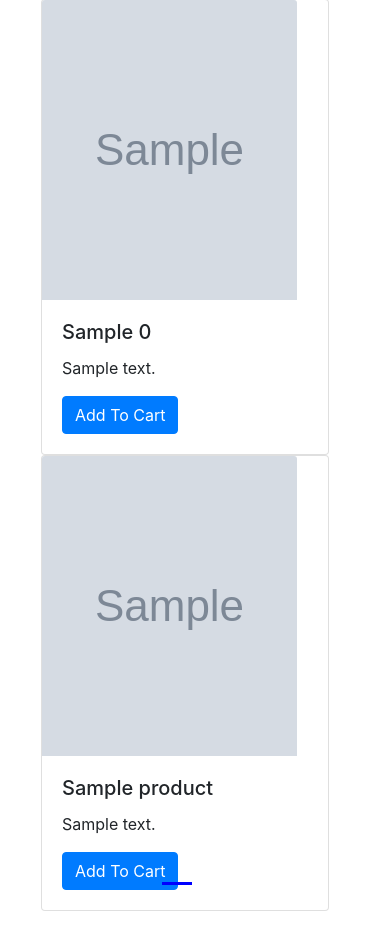
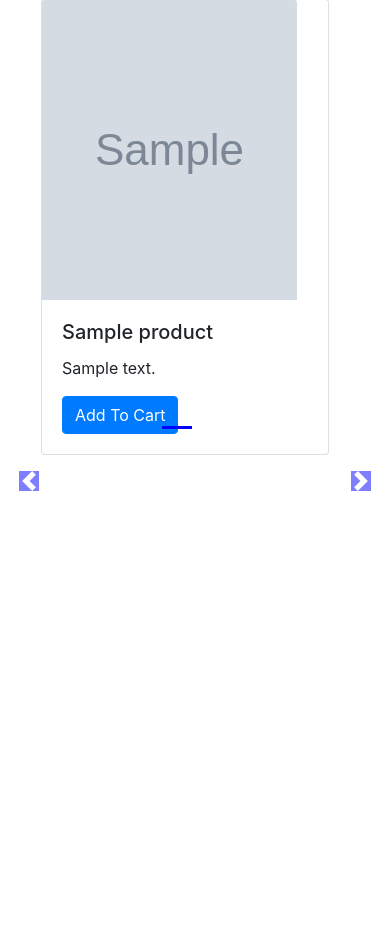
Before and after one commit to savanitaliya11/Myawesom_cart, a Django app: template mac/shop/templates/shop/index.html in a window 390 px wide. Shown: the part 129-1056 px from the top of the page. After the commit the page ends 620 px from the top, so only its background shows below. Run offline with Django 3.2, Linux system fonts and the light colour scheme; the template is opened without the code that fills it: most values are stand-ins (such as "Sample title", 1, 10 or a date in 2020); grey boxes marked "Sample" are stand-in pictures; some libraries are stand-ins or nearby versions.

Commit message:
modify cart and slides

```diff
--- a/mac/shop/templates/shop/basic.html
+++ b/mac/shop/templates/shop/basic.html
@@ -26,9 +26,7 @@
       <li class="nav-item active">
         <a class="nav-link" href="#">Home <span class="sr-only">(current)</span></a>
       </li>
-      <li class="nav-item">
-        <a class="nav-link" href="#">Link</a>
-      </li>
+
       <li class="nav-item dropdown">
         <a class="nav-link dropdown-toggle" href="#" id="navbarDropdown" role="button" data-toggle="dropdown" aria-haspopup="true" aria-expanded="false">
           Dropdown
@@ -42,6 +40,9 @@
       </li>
       <li class="nav-item">
         <a class="nav-link disabled" href="#" tabindex="-1" aria-disabled="true">Disabled</a>
+      </li>
+      <li class="nav-item">
+        <a  class="nav-link" href="#">Cart(<span id="cart">0</span>)</a>
       </li>
     </ul>
     <form class="form-inline my-2 my-lg-0">
--- a/mac/shop/templates/shop/index.html
+++ b/mac/shop/templates/shop/index.html
@@ -59,19 +59,9 @@
         <div class="container carousel-inner no-padding">
 
             <div class="carousel-item active">
-                <div class="col-xs-3 col-sm-3 col-md-3">
-                    <div class="card" style="width: 18rem;">
-                        <img src='/media/{{product.0.image}}' class="card-img-top" alt="...">
-                        <div class="card-body">
-                            <h5 class="card-title">{{product.0.product_name}}</h5>
-                            <p class="card-text">{{product.0.product_desc}}</p>
-                            <button id="pr{{product.0.id}}" class="btn btn-primary cart">Add To Cart</button>
-                        </div>
-                    </div>
-                </div>
 
 
-                {% for i in product|slice:"1:"%}
+                {% for i in product%}
                 <div class="col-xs-3 col-sm-3 col-md-3">
                     <div class="card" style="width: 18rem;">
                         <img src='/media/{{i.image}}' class="card-img-top" alt="...">
@@ -82,7 +72,7 @@
                         </div>
                     </div>
                 </div>
-                {% if forloop.counter|divisibleby:3 and forloop.counter > 0 and not forloop.last %}
+                {% if forloop.counter|divisibleby:4 and forloop.counter > 0 and not forloop.last %}
             </div>
             <div class="carousel-item">
                 {% endif %}
@@ -113,6 +103,7 @@
 else
 {
 cart = JSON.parse(localStorage.getItem('cart'));
+document.getElementById('cart').innerHTML = Object.keys(cart).length;
 }
 $('.cart').click(function(){
 console.log('clicked')
@@ -128,6 +119,7 @@
 }
 console.log(cart);
 localStorage.setItem('cart', JSON.stringify(cart));
+
 });
 </script>
 {% endblock%}
```
